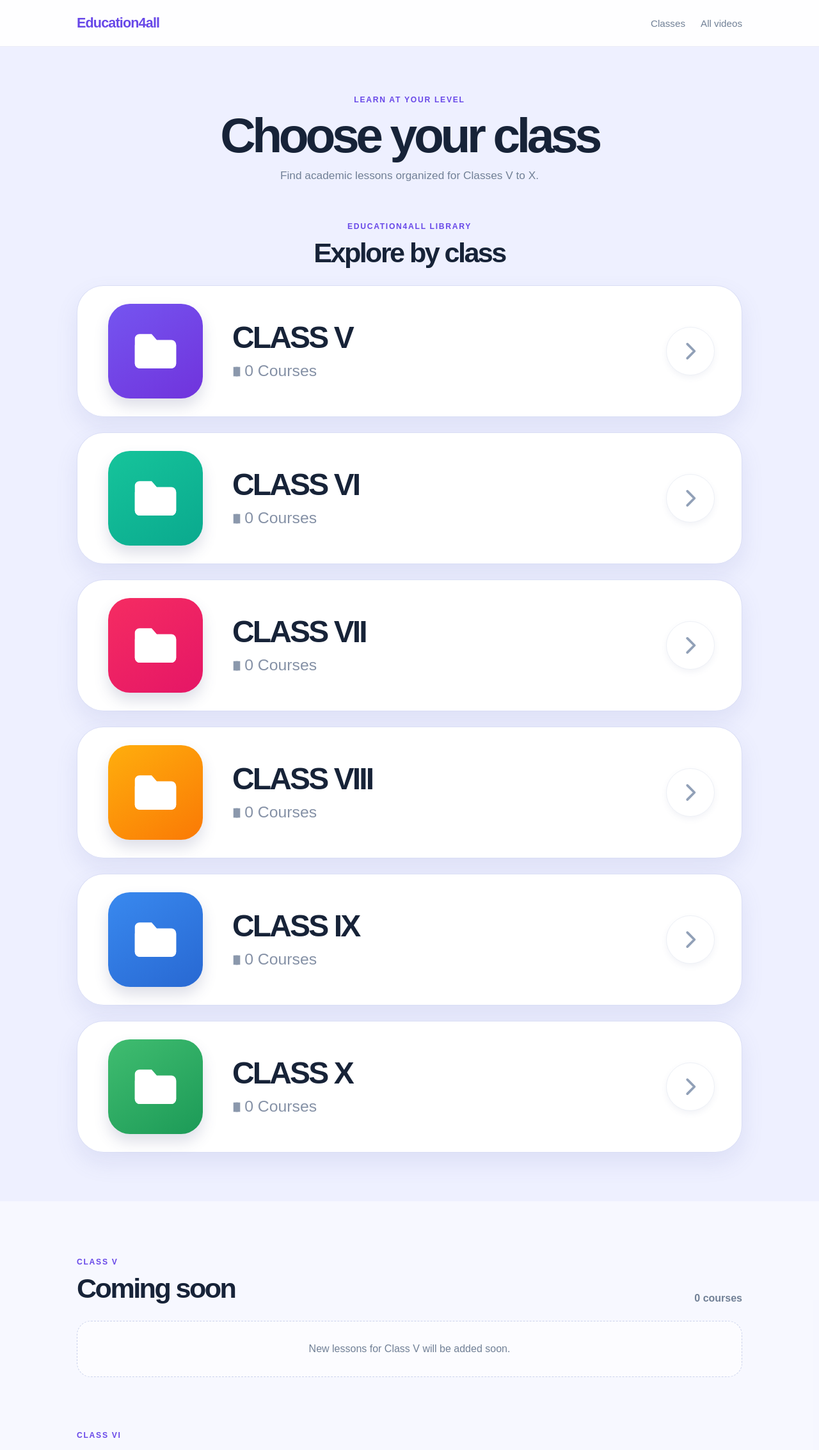
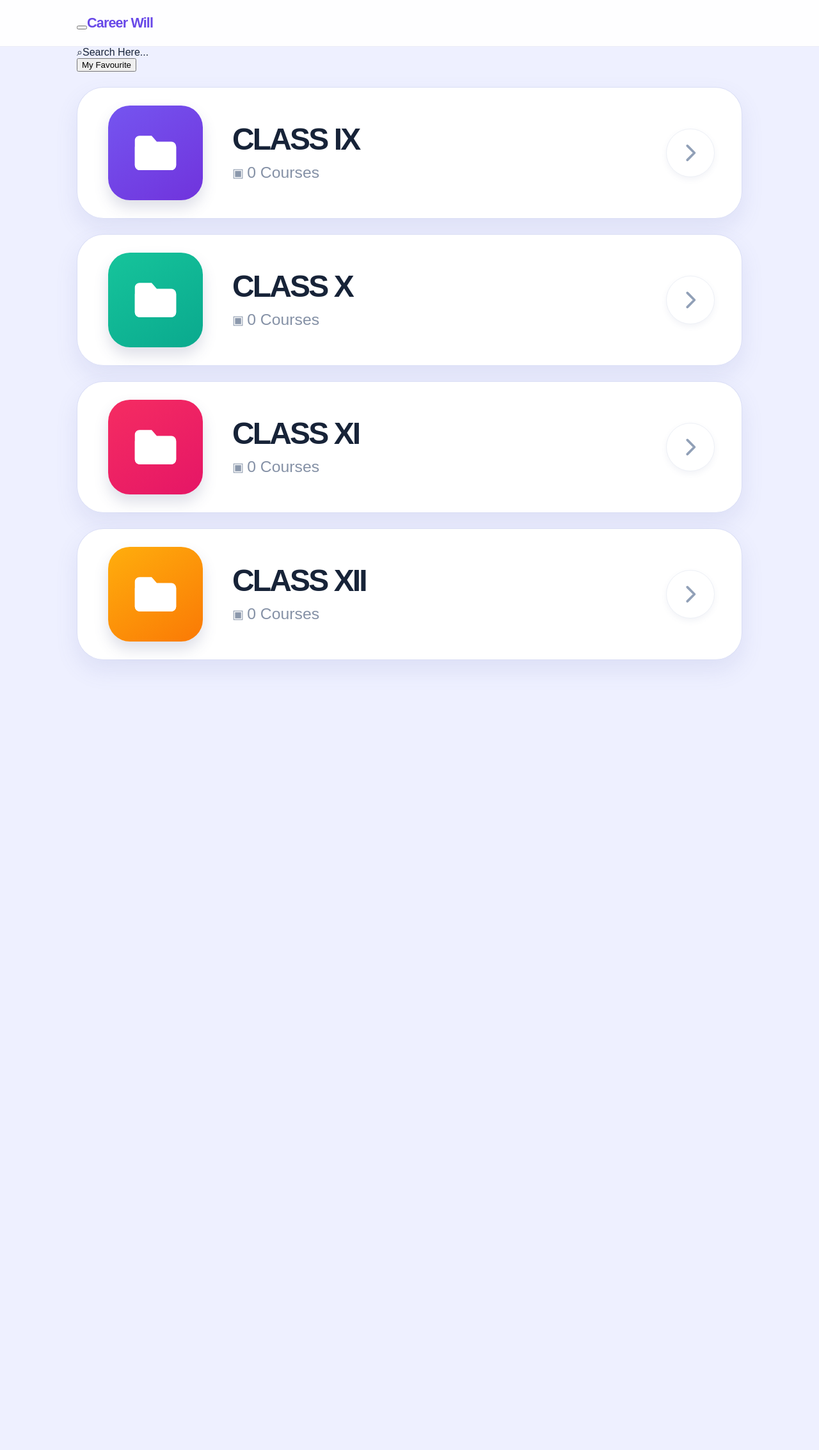
Before and after one commit to kumarhariomrai/edu4all, a Next.js app: page / in a window 1280 px wide. Shown: the top 2267 px of the page at 64% size. After the commit the page ends 1108 px from the top, so only its background shows below. Built offline with nearby package versions, Linux system fonts and the light colour scheme.

Commit message:
Adjust homepage to IX–XII class card layout matching the provided reference

```diff
--- a/app/page.tsx
+++ b/app/page.tsx
@@ -1,11 +1,10 @@
 import Link from 'next/link';
 import { getAllVideos } from '@/lib/videos';
-import type { Video } from '@/types/video';
 
-const CLASS_LEVELS = ['Class V', 'Class VI', 'Class VII', 'Class VIII', 'Class IX', 'Class X'];
-const CLASS_COLORS = ['purple', 'teal', 'pink', 'orange', 'blue', 'green'];
+const CLASS_LEVELS = ['Class IX', 'Class X', 'Class XI', 'Class XII'];
+const CLASS_COLORS = ['purple', 'teal', 'pink', 'orange'];
 
-function groupVideosByClass(videos: Video[]) {
+function groupVideosByClass(videos: typeof import('@/lib/videos').Video[]) {
   return CLASS_LEVELS.map((className) => ({
     className,
     videos: videos.filter((video) => video.grade_level.trim().toLowerCase() === className.toLowerCase()),
@@ -35,78 +34,44 @@ export default async function HomePage() {
 
   return (
     <main className="page-shell class-home">
-      <header className="topbar">
+      <header className="topbar career-header">
         <div className="container navbar">
-          <Link href="/" className="brand">Education4all</Link>
-          <nav className="nav-links">
-            <Link href="#classes">Classes</Link>
-            <Link href="#library">All videos</Link>
-          </nav>
+          <div className="brand-row">
+            <button className="menu-btn" aria-label="Menu">
+              <span />
+              <span />
+              <span />
+            </button>
+            <Link href="/" className="brand career-brand">Career Will</Link>
+          </div>
+
+          <div className="logo-mark" aria-label="Career Will logo">
+            <span className="logo-shape" />
+          </div>
         </div>
       </header>
 
-      <section className="class-hero">
-        <div className="container">
-          <p className="eyebrow">Learn at your level</p>
-          <h1>Choose your class</h1>
-          <p className="hero-copy">Find academic lessons organized for Classes V to X.</p>
+      <section className="class-toolbar">
+        <div className="container toolbar-row">
+          <div className="search-box">
+            <span className="search-icon">⌕</span>
+            <span>Search Here...</span>
+          </div>
+          <button className="favourite-btn">My Favourite</button>
         </div>
       </section>
 
       <section id="classes" className="class-section">
-        <div className="container">
-          <div className="section-heading class-heading">
-            <p className="eyebrow">Education4all library</p>
-            <h2>Explore by class</h2>
-          </div>
-
-          <div className="class-list">
+        <div className="container class-list">
           {classGroups.map(({ className, videos: classVideos }, index) => (
-              <a href={`#${className.toLowerCase().replace(' ', '-')}`} className={`class-card ${CLASS_COLORS[index]}`} key={className}>
+            <Link href={`/class/${encodeURIComponent(className)}`} className={`class-card ${CLASS_COLORS[index]}`} key={className}>
               <div className="class-folder"><FolderIcon /></div>
               <div className="class-card-content">
                 <h3>{className}</h3>
-                  <p><span className="book-icon" aria-hidden="true">▮▮</span>{classVideos.length} {classVideos.length === 1 ? 'Course' : 'Courses'}</p>
+                <p><span className="book-icon" aria-hidden="true">▣</span>{classVideos.length} {classVideos.length === 1 ? 'Course' : 'Courses'}</p>
               </div>
               <span className="class-arrow"><ArrowIcon /></span>
-              </a>
-            ))}
-          </div>
-        </div>
-      </section>
-
-      <section id="library" className="class-library">
-        <div className="container">
-          {classGroups.map(({ className, videos: classVideos }) => (
-            <section id={className.toLowerCase().replace(' ', '-')} className="class-course-section" key={className}>
-              <div className="section-heading class-heading-row">
-                <div>
-                  <p className="eyebrow">{className}</p>
-                  <h2>{classVideos.length ? 'Course videos' : 'Coming soon'}</h2>
-                </div>
-                <span className="course-count">{classVideos.length} {classVideos.length === 1 ? 'course' : 'courses'}</span>
-              </div>
-
-              {classVideos.length > 0 ? (
-                <div className="video-grid">
-                  {classVideos.map((video) => (
-                    <Link href={`/watch/${video.slug}`} key={video.id} className="video-card">
-                      <div className="thumb-wrap">
-                        <img src={video.thumbnail_url || `https://img.youtube.com/vi/${video.youtube_id}/hqdefault.jpg`} alt={video.title} />
-                      </div>
-                      <div className="card-body">
-                        <span className="tag">{video.subject}</span>
-                        <h3>{video.title}</h3>
-                        <p>{video.description}</p>
-                        <div className="meta-row"><span>{video.topic}</span><span>{video.duration}</span></div>
-                      </div>
             </Link>
-                  ))}
-                </div>
-              ) : (
-                <div className="empty-class">New lessons for {className} will be added soon.</div>
-              )}
-            </section>
           ))}
         </div>
       </section>
```
Lines whose indentation alone changed are shown as unchanged.
